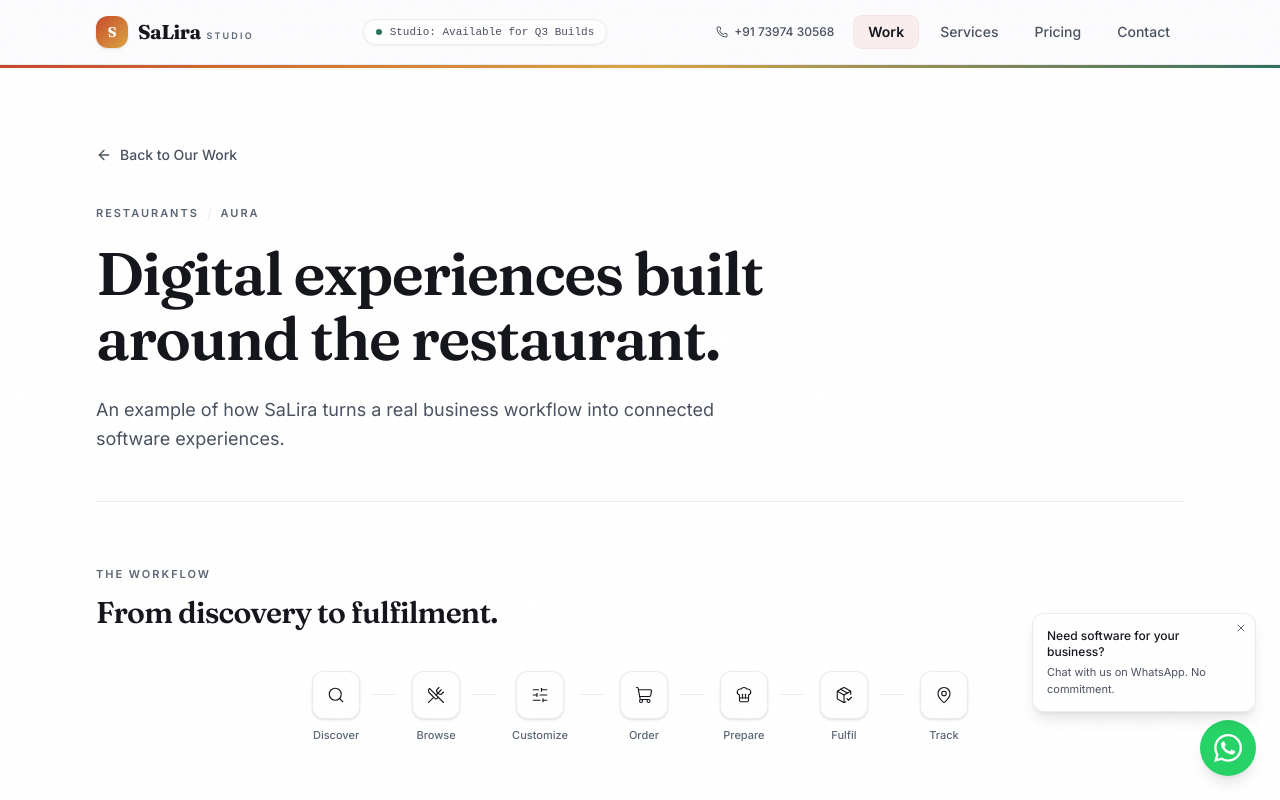
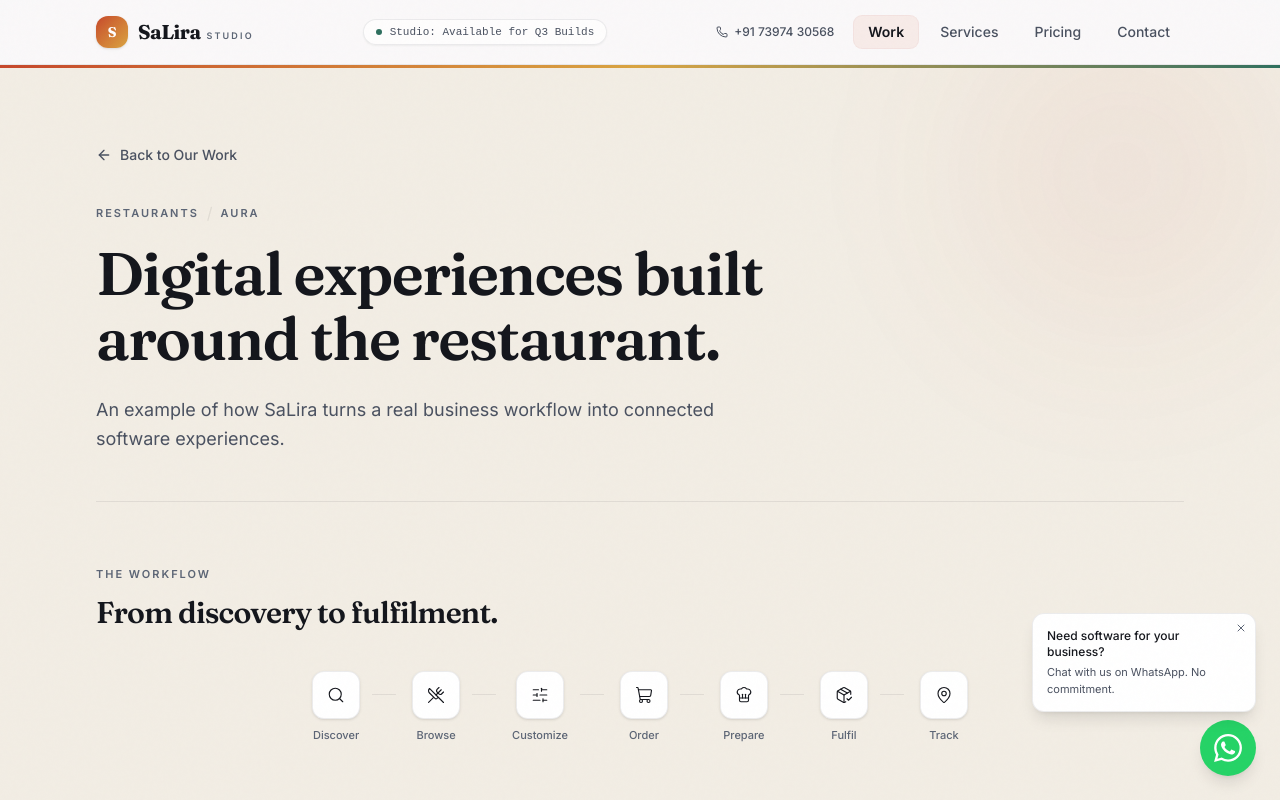
Before and after one commit to salira-studio/portfolio, a React (Vite) app: page /work/restaurants in a window 1280 px wide. Shown: the top 800 px of the page. Built offline with nearby package versions, Linux system fonts and the light colour scheme.

Commit message:
Warm Sand #F2EDE4 background with animated blob effects across all sections

```diff
--- a/src/index.css
+++ b/src/index.css
@@ -236,7 +236,7 @@
   --sl-ink-soft: #4A5160;
   --sl-ink-faint: #6B7280;
   --sl-paper: #FDF8F5;
-  --sl-paper-lifted: #FFFBF8;
+  --sl-paper-lifted: #F2EDE4;
   --sl-sand-deep: #F7E8E1;
   --sl-warm-mist: #F0F4F7;
   --sl-warm-peach: #F5E2DB;
@@ -910,7 +910,84 @@
     0 12px 36px -4px rgba(217, 164, 65, 0.12);
 }
 
-/* ── Enhanced Card Hover — lift + oxblood underline sweep ── */
+/* ── Section Sand Background with animated blobs ── */
+.sl-sand-bg {
+  background-color: #F2EDE4;
+  position: relative;
+}
+
+.sl-sand-bg::before,
+.sl-sand-bg::after {
+  content: '';
+  position: absolute;
+  border-radius: 50%;
+  pointer-events: none;
+  filter: blur(72px);
+  opacity: 0.55;
+  will-change: transform;
+}
+
+/* Oxblood warm blob — top right */
+.sl-sand-bg::before {
+  width: min(50vw, 520px);
+  height: min(50vw, 520px);
+  top: -10%;
+  right: -8%;
+  background: radial-gradient(circle, rgba(198, 71, 43, 0.13) 0%, transparent 70%);
+  animation: sandBlobA 20s ease-in-out infinite alternate;
+}
+
+/* Gold-teal blob — bottom left */
+.sl-sand-bg::after {
+  width: min(45vw, 460px);
+  height: min(45vw, 460px);
+  bottom: -8%;
+  left: -6%;
+  background: radial-gradient(circle, rgba(217, 164, 65, 0.14) 0%, rgba(46, 111, 94, 0.07) 50%, transparent 70%);
+  animation: sandBlobB 26s ease-in-out infinite alternate;
+}
+
+@keyframes sandBlobA {
+  0%   { transform: translate(0px, 0px) scale(1); }
+  33%  { transform: translate(-30px, 25px) scale(1.06); }
+  66%  { transform: translate(20px, -20px) scale(0.96); }
+  100% { transform: translate(-15px, 30px) scale(1.04); }
+}
+
+@keyframes sandBlobB {
+  0%   { transform: translate(0px, 0px) scale(1); }
+  33%  { transform: translate(25px, -18px) scale(1.08); }
+  66%  { transform: translate(-20px, 22px) scale(0.94); }
+  100% { transform: translate(18px, -25px) scale(1.05); }
+}
+
+/* Alternate variant — teal-leaning blob for process/why sections */
+.sl-sand-bg-cool::before {
+  background: radial-gradient(circle, rgba(46, 111, 94, 0.11) 0%, transparent 70%);
+  animation: sandBlobA 24s ease-in-out infinite alternate;
+}
+
+.sl-sand-bg-cool::after {
+  background: radial-gradient(circle, rgba(217, 164, 65, 0.12) 0%, rgba(198, 71, 43, 0.05) 55%, transparent 70%);
+  animation: sandBlobB 18s ease-in-out infinite alternate;
+}
+
+@media (prefers-reduced-motion: reduce) {
+  .sl-sand-bg::before,
+  .sl-sand-bg::after,
+  .sl-sand-bg-cool::before,
+  .sl-sand-bg-cool::after {
+    animation: none !important;
+  }
+}
+
+@media (max-width: 640px) {
+  .sl-sand-bg::before,
+  .sl-sand-bg::after {
+    opacity: 0.35;
+    animation: none;
+  }
+}
 .sl-card-hover-lift {
   position: relative;
   transition: transform 0.35s cubic-bezier(0.22, 1, 0.36, 1),
--- a/src/portfolio/pages/Home.tsx
+++ b/src/portfolio/pages/Home.tsx
@@ -247,7 +247,7 @@ export default function Home() {
       </section>
 
       {/* ── 2. Services ── */}
-      <section id="services" className="relative z-10 overflow-hidden border-t border-[var(--sl-line)] bg-white py-20 sm:py-28">
+      <section id="services" className="sl-sand-bg relative z-10 overflow-hidden border-t border-[rgba(198,71,43,0.08)] py-20 sm:py-28">
         <div className="relative z-10 mx-auto max-w-6xl px-5 sm:px-8">
           <FadeUp>
             <div className="mx-auto mb-14 max-w-2xl text-center">
@@ -334,7 +334,7 @@ export default function Home() {
       {/* ── 3. Pricing ── */}
       <section
         id="pricing"
-        className="relative z-10 scroll-mt-16 overflow-hidden border-t border-[var(--sl-line)] bg-white py-20 sm:py-32"
+        className="sl-sand-bg relative z-10 scroll-mt-16 overflow-hidden border-t border-[rgba(198,71,43,0.08)] py-20 sm:py-32"
       >
         <div className="relative z-10 mx-auto max-w-6xl px-5 sm:px-8">
           <FadeUp>
@@ -356,7 +356,7 @@ export default function Home() {
       </section>
 
       {/* ── 4. How We Work ── */}
-      <section className="relative z-10 overflow-hidden border-t border-[var(--sl-line)] bg-white py-20 sm:py-28">
+      <section className="sl-sand-bg relative z-10 overflow-hidden border-t border-[rgba(198,71,43,0.08)] py-20 sm:py-28">
         <div className="relative z-10 mx-auto max-w-6xl px-5 sm:px-8">
           <FadeUp>
             <div className="flex flex-col justify-between gap-4 sm:flex-row sm:items-end">
@@ -405,7 +405,7 @@ export default function Home() {
       </section>
 
       {/* ── 5. Why SaLira ── */}
-      <section className="relative z-10 overflow-hidden border-t border-[var(--sl-line)] bg-white py-20 sm:py-28">
+      <section className="sl-sand-bg relative z-10 overflow-hidden border-t border-[rgba(198,71,43,0.08)] py-20 sm:py-28">
         <div className="relative z-10 mx-auto max-w-6xl px-5 sm:px-8">
           <FadeUp>
             <div className="mx-auto mb-14 max-w-2xl text-center">
--- a/src/portfolio/pages/RestaurantShowcase.tsx
+++ b/src/portfolio/pages/RestaurantShowcase.tsx
@@ -28,7 +28,7 @@ const workflowSteps = [
 
 export default function RestaurantShowcase() {
   return (
-    <div className="relative min-h-screen overflow-hidden bg-white text-[var(--sl-ink)]">
+    <div className="sl-sand-bg relative min-h-screen overflow-hidden text-[var(--sl-ink)]">
       {/* Subtle top accent strip */}
       <div className="absolute top-0 left-0 right-0 h-[3px] bg-gradient-to-r from-[var(--sl-oxblood)] via-[var(--sl-gold)] to-[var(--sl-teal-deep)]" />
 
@@ -149,7 +149,7 @@ export default function RestaurantShowcase() {
 
           {/* Restaurant Operations Card */}
           <FadeUp delay={0.2}>
-            <div className="group flex h-full flex-col rounded-2xl border border-[var(--sl-line)] bg-[#FAFAFA] p-7 shadow-sm transition-all duration-300 hover:-translate-y-1 hover:border-[rgba(92,101,117,0.3)] hover:shadow-[0_20px_50px_rgba(20,22,28,0.07)] sm:p-10">
+            <div className="group flex h-full flex-col rounded-2xl border border-[var(--sl-line)] bg-[#FAFAF8] p-7 shadow-sm transition-all duration-300 hover:-translate-y-1 hover:border-[rgba(92,101,117,0.3)] hover:shadow-[0_20px_50px_rgba(20,22,28,0.07)] sm:p-10">
               <div className="flex items-center justify-between">
                 <div className="flex items-center gap-2.5">
                   <span className="flex h-10 w-10 items-center justify-center rounded-xl bg-[var(--sl-sand-deep)]/60 text-[var(--sl-ink)] shadow-2xs">
@@ -199,7 +199,7 @@ export default function RestaurantShowcase() {
 
         {/* ── Note about live demo ── */}
         <FadeUp delay={0.3}>
-          <div className="mt-16 rounded-2xl border border-[var(--sl-line)] bg-[#FAFAFA] p-6 sm:p-8">
+          <div className="mt-16 rounded-2xl border border-[rgba(198,71,43,0.12)] bg-white/80 p-6 backdrop-blur-sm sm:p-8">
             <p className="text-sm text-[var(--sl-ink-soft)]">
               <span className="font-semibold text-[var(--sl-ink)]">About this demonstration.</span>{' '}
               Both experiences are independent but connected. Place an order in the Customer Experience, and it appears in the Restaurant Operations console. This is how SaLira approaches restaurant software — understanding the full workflow, then building the digital experiences it requires.
--- a/src/portfolio/pages/Work.tsx
+++ b/src/portfolio/pages/Work.tsx
@@ -4,13 +4,13 @@ import { FadeUp } from '../components/ScrollReveal'
 
 export default function Work() {
   return (
-    <div className="relative min-h-[90vh] overflow-hidden bg-white text-[var(--sl-ink)]">
+    <div className="sl-sand-bg relative min-h-[90vh] overflow-hidden text-[var(--sl-ink)]">
       {/* Subtle top accent strip */}
       <div className="absolute top-0 left-0 right-0 h-[3px] bg-gradient-to-r from-[var(--sl-oxblood)] via-[var(--sl-gold)] to-[var(--sl-teal-deep)]" />
 
       <div className="relative mx-auto max-w-6xl px-5 py-16 sm:px-8 sm:py-24">
         <FadeUp>
-          <div className="inline-flex items-center gap-2 rounded-full border border-[var(--sl-line)] bg-[#FAFAFA] px-3.5 py-1 text-xs font-semibold uppercase tracking-[0.16em] text-[var(--sl-oxblood)] shadow-xs">
+          <div className="inline-flex items-center gap-2 rounded-full border border-[var(--sl-line)] bg-white px-3.5 py-1 text-xs font-semibold uppercase tracking-[0.16em] text-[var(--sl-oxblood)] shadow-xs">
             <Sparkles size={12} />
             Selected Case Studies
           </div>
@@ -66,7 +66,7 @@ export default function Work() {
                     {['Customer PWA', 'Kitchen Operations', 'Spatial Tables', 'Live Cross-Tab Sync', 'TypeScript'].map((tag) => (
                       <span
                         key={tag}
-                        className="rounded-lg bg-[#F5F5F5] px-3 py-1 text-xs font-mono text-[var(--sl-charcoal)] ring-1 ring-[var(--sl-line)]"
+                        className="rounded-lg bg-[#E8E0D5] px-3 py-1 text-xs font-mono text-[var(--sl-charcoal)] ring-1 ring-[var(--sl-line)]"
                       >
                         {tag}
                       </span>
@@ -87,7 +87,7 @@ export default function Work() {
           {/* ── Upcoming Verticals ── */}
           <div className="lg:col-span-5 flex flex-col gap-6">
             <FadeUp delay={0.25} className="h-full">
-              <div className="flex h-full flex-col justify-between rounded-2xl border border-[var(--sl-line)] bg-[#FAFAFA] p-8 shadow-sm sm:p-10">
+              <div className="flex h-full flex-col justify-between rounded-2xl border border-[rgba(20,22,28,0.08)] bg-[rgba(255,255,255,0.6)] p-8 shadow-sm backdrop-blur-sm sm:p-10">
                 <div>
                   <div className="flex items-center justify-between">
                     <span className="sl-label text-[var(--sl-charcoal)]">Upcoming Pipeline</span>
@@ -104,7 +104,7 @@ export default function Work() {
                   </p>
                 </div>
 
-                <div className="mt-10 rounded-xl bg-white p-5 border border-[var(--sl-line)] shadow-xs">
+                <div className="mt-10 rounded-xl bg-white/90 p-5 border border-[rgba(198,71,43,0.12)] shadow-xs">
                   <p className="text-xs font-semibold text-[var(--sl-ink)]">
                     Want your industry built next?
                   </p>
```
Also changed, not shown: src/portfolio/components/PricingTiers.tsx (+6 -6 lines).
